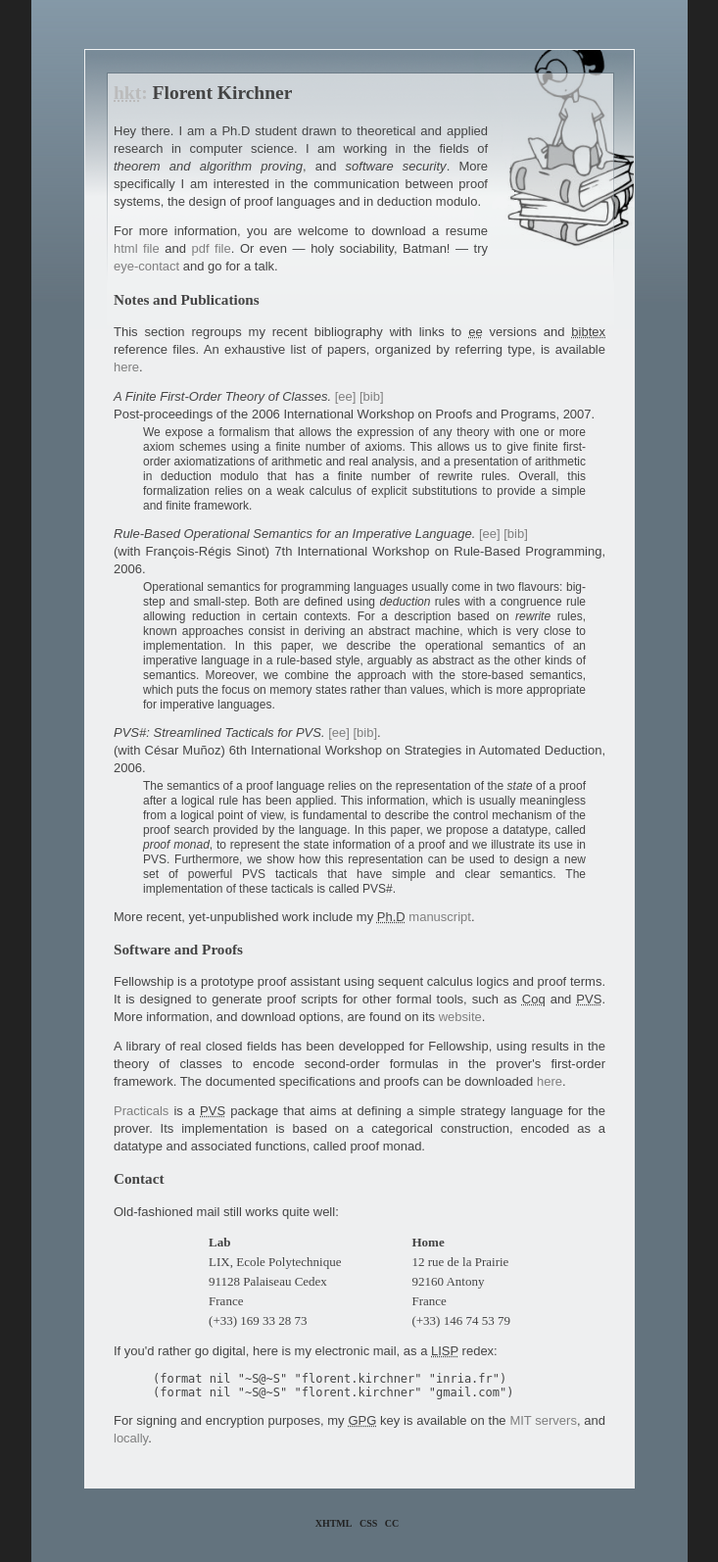
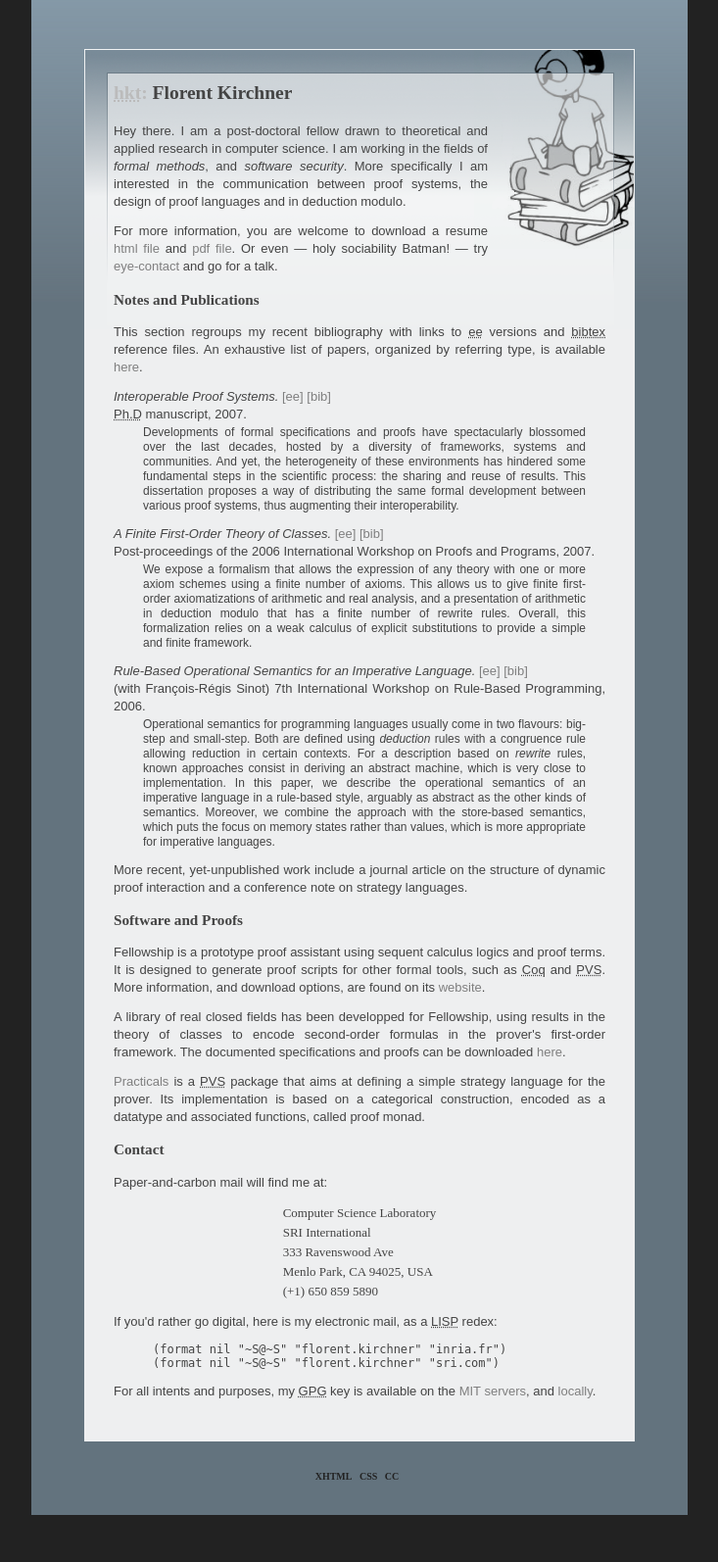
Before and after one commit to fkirchner/Webpage, a PHP site: page / in a window 1280 px wide. Shown: the whole page at 98% size, without its empty margins (273-1006 px from the left). After the commit the page ends 1546 px from the top, so only its background shows below. Run offline with PHP 8.4, Linux system fonts and the light colour scheme.

Commit message:
SRI update
git-svn-id: svn+ssh://88.164.179.161/flo/code/html/flo/trunk@732 04060765-aee8-0310-9bcb-e450e80dd529

```diff
--- a/index.html
+++ b/index.html
@@ -36,9 +36,9 @@
 
     <div id="quickSummary">
       <p><span>
-      Hey there. I am a Ph.D student drawn to theoretical and
+      Hey there. I am a post-doctoral fellow drawn to theoretical and
       applied research in computer science. I am working in the fields of
-      <i>theorem and algorithm proving</i>, and <i>software security</i>. More
+      <i>formal methods</i>, and <i>software security</i>. More
       specifically I am interested in the communication between proof systems,
       the design of proof languages and in deduction modulo.
       </span></p>
@@ -48,7 +48,7 @@
       title="Localized curriculums for offline reference and printing.">pdf
       file</a>.
 
-      Or even &mdash; holy sociability, Batman! &mdash; try <a
+      Or even &mdash; holy sociability Batman! &mdash; try <a
       href="visual.html">eye-contact</a> and go for a talk.
       </span></p>
     </div>
@@ -63,6 +63,21 @@
       type, is available <a href="papersLong.html" title="Collection of all
       papers."> here</a>.
       </span></p>
+
+      <p>
+      <i>Interoperable Proof Systems.</i>
+      <a href="data/thesis.pdf">[ee]</a> <a href="data/thesis.bib">[bib]</a> <br />
+      <acronym title="Philosophi&aelig; Doctor.">Ph.D</acronym> manuscript, 2007.
+      </p>
+      <p class="abstract">
+      Developments of formal specifications and proofs have spectacularly
+      blossomed over the last decades, hosted by a diversity of frameworks,
+      systems and communities. And yet, the heterogeneity of these environments
+      has hindered some fundamental steps in the scientific process: the
+      sharing and reuse of results. This dissertation proposes a way of
+      distributing the same formal development between various proof systems,
+      thus augmenting their interoperability.
+      </p>
 
       <p>
       <i>A Finite First-Order Theory of Classes.</i>
@@ -97,27 +112,10 @@
       for imperative languages.
       </p>
 
-      <p>
-      <i>PVS#: Streamlined Tacticals for PVS.</i>
-      <a href="data/strategies2006.pdf">[ee]</a> <a href="data/strategies2006.bib">[bib]</a>.
-      <br />
-      (with C&eacute;sar Mu&ntilde;oz) 6th International Workshop on Strategies in Automated Deduction, 2006.
-      </p>
-      <p class="abstract">
-      The semantics of a proof language relies on the representation of the <i>state</i> of
-      a proof after a logical rule has been applied. This information, which is
-      usually meaningless from a logical point of view, is fundamental to describe
-      the control mechanism of the proof search provided by the language. In this
-      paper, we propose a datatype, called <i>proof monad</i>, to represent the state
-      information of a proof and we illustrate its use in PVS. Furthermore, we show
-      how this representation can be used to design a new set of powerful PVS
-      tacticals that have simple and clear semantics. The implementation of these
-      tacticals is called PVS#.
-      </p>
-
       <p><span>
-      More recent, yet-unpublished work include my <acronym title="Philosophi&aelig; Doctor.">
-      Ph.D</acronym> <a href="data/thesis.pdf">manuscript</a>.
+      More recent, yet-unpublished work include a journal article on the
+      structure of dynamic proof interaction and a conference note on strategy
+      languages.
       </span></p>
     </div>
 
@@ -157,17 +155,14 @@
     <div id="contact">
       <h3>Contact</h3>
       <p><span>
-      Old-fashioned mail still works quite well:
+      Paper-and-carbon mail will find me at:
       </span></p>
       <table>
-      <tr><th>Lab</th><th>Home</th></tr>
-      <tr>
-	<td>LIX, Ecole Polytechnique</td>
-	<td>12 rue de la Prairie</td>
-      </tr>
-      <tr><td>91128 Palaiseau Cedex</td><td>92160 Antony</td></tr>
-      <tr><td>France</td><td>France</td></tr>
-      <tr><td>(+33) 169 33 28 73</td><td>(+33) 146 74 53 79</td></tr>
+      <tr><td>Computer Science Laboratory</td></tr>
+      <tr><td>SRI International</td></tr>
+      <tr><td>333 Ravenswood Ave</td></tr>
+      <tr><td>Menlo Park, CA 94025, USA</td></tr>
+      <tr><td>(+1) 650 859 5890</td></tr>
       </table>
 
       <p><span>
@@ -176,10 +171,10 @@
       </span></p>
       <div class="mono">
       (format nil "~S@~S" "florent.kirchner" "inria.fr") <br />
-      (format nil "~S@~S" "florent.kirchner" "gmail.com")
+      (format nil "~S@~S" "florent.kirchner" "sri.com")
       </div>
       <p><span>
-      For signing and encryption purposes, my <acronym title="Gnu privacy guard.">
+      For all intents and purposes, my <acronym title="Gnu privacy guard.">
       GPG</acronym> key is available on the
       <a href="http://pgp.mit.edu/">MIT servers</a>, and <a
       href="data/florentKirchner.gpg">locally</a>.
--- a/papersLong.html
+++ b/papersLong.html
@@ -76,6 +76,12 @@
       <h3>Memoirs</h3>
 
       <p>
+      <i>Interoperable Proof Systems.</i>
+      <a href="data/thesis.pdf">[ee]</a> <a href="data/thesis.bib">[bib]</a> <br />
+      <acronym title="Philosophi&aelig; Doctor.">Ph.D</acronym> manuscript, 2007.
+      </p>
+
+      <p>
       <i>Towards a Common Tactical Language: The Case of Coq and PVS.</i> <a href="data/memoireDEA.pdf">[ee]</a> <a href="data/memoireDEA.bib">[bib]</a><br />
       Master's thesis, 2003.<br />
       </p>
--- a/style.css
+++ b/style.css
@@ -36,7 +36,7 @@ a.footer {
 }
 
 table {
-  border-spacing: 	70px 0px;
+  border-spacing: 	50px 0px;
   margin-left:		auto;
   margin-right:		auto;
 }
```
